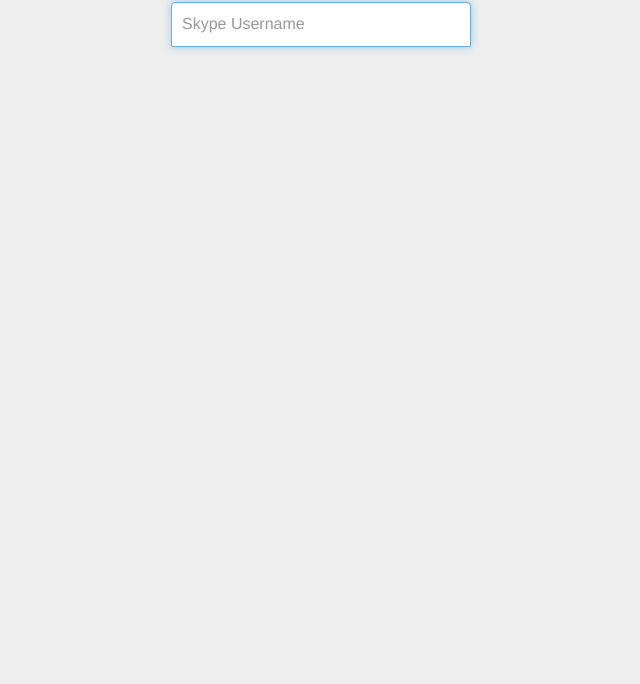
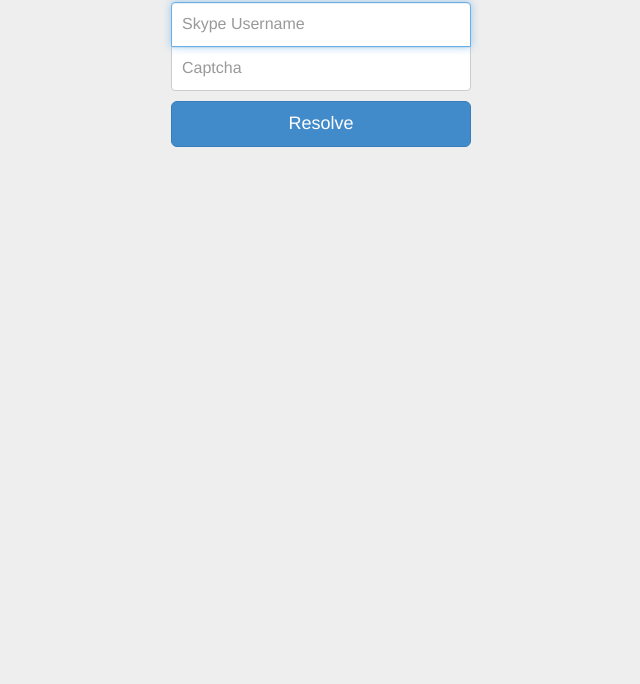
Before and after one commit to decapacitate/resolvethis.me, a plain HTML site: page index.html in a window 1280 px wide. Shown: the part 116-800 px from the top of the page, without its empty margins (319-959 px from the left). Drawn offline with Linux system fonts and the light colour scheme.

Commit message:
i hate recaptcha

```diff
--- a/index.html
+++ b/index.html
@@ -20,8 +20,9 @@
       <form class="form-signin" role="form">
         <center><h2 class="form-signin-heading">ResolveThis</h2></center>
         <input type="text" class="form-control" placeholder="Skype Username" required autofocus>
+        <input type="password" class="form-control" placeholder="Captcha" required>
+        <button class="btn btn-lg btn-primary btn-block" type="submit">Resolve</button>
         <script type="text/javascript" src="http://www.google.com/recaptcha/api/challenge?k=6LcfMe0SAAAAAFtGSTZDWldNg7UFhi2HaYFeFbhN">
-        <button class="btn btn-lg btn-primary btn-block" type="submit">Resolve</button>
         </script>
 
       </form>
```
